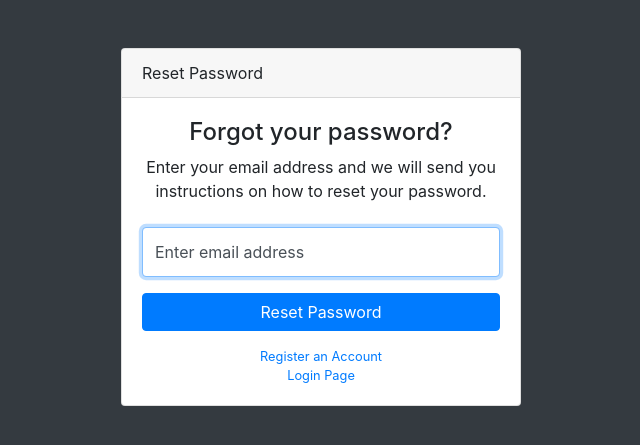
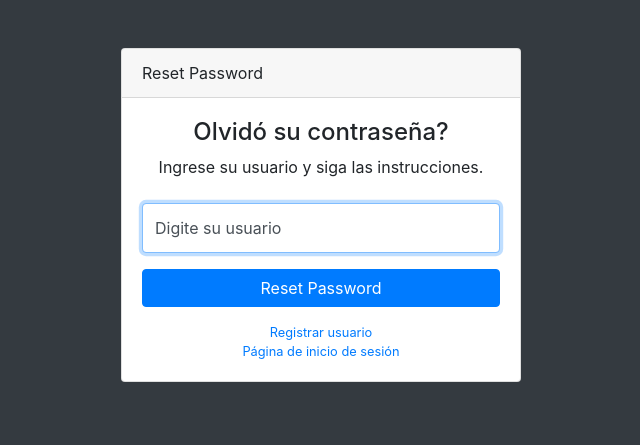
Before and after one commit to carolinaotazu/OdontoSys, a Flask app: template templates/forgot-password.html in a window 1280 px wide. Shown: the top 445 px of the page, without its empty margins (319-959 px from the left). Run offline with Flask 2, Linux system fonts and the light colour scheme; the template is opened without the code that fills it, so the values that code supplies are empty; some libraries are stand-ins or nearby versions.

Commit message:
Cambios 19-10-2018

```diff
--- a/app.py
+++ b/app.py
@@ -1,4 +1,4 @@
-from flask import Flask, render_template, request
+from flask import Flask, render_template, request, redirect, url_for
 
 
 app = Flask(__name__)
@@ -6,19 +6,36 @@ app = Flask(__name__)
 
 @app.route('/')
 def hello_world():
-    return render_template('index.html')
+    return render_template('login.html')
 
 @app.route('/login', methods=['GET','POST'])
 def login():
     if request.method=='GET':
         return render_template('login.html')
     if request.method=='POST':
-        return render_template('index.html')
+    #traer info ingresada
+        usuario= request.form['usuario']
+        contra = request.form['contra']
+        return render_template('blank.html', usuario=usuario)
 
 @app.route('/register', methods=['GET','POST'])
 def register():
     if request.method=='GET':
         return render_template('register.html')
 
+@app.route('/logout',methods=['GET'])
+def logout():
+    return redirect(url_for('hello_world'))
+
+@app.route('/forgot-password', methods=['GET','POST'])
+def forgot():
+    if request.method=='GET':
+       return render_template('forgot-password.html')
+    #if request.method=='POST':
+    #traer info ingresada
+    #    usuario= request.form['usuario']
+    #    contra = request.form['contra']
+    #    return render_template('forgot-password.html', usuario=usuario)
+
 if __name__ == '__main__':
     app.run()
--- a/templates/forgot-password.html
+++ b/templates/forgot-password.html
@@ -12,13 +12,13 @@
     <title>SB Admin - Forgot Password</title>
 
     <!-- Bootstrap core CSS-->
-    <link href="vendor/bootstrap/css/bootstrap.min.css" rel="stylesheet">
+    <link href="../static/vendor/bootstrap/css/bootstrap.min.css" rel="stylesheet">
 
     <!-- Custom fonts for this template-->
-    <link href="vendor/fontawesome-free/css/all.min.css" rel="stylesheet" type="text/css">
+    <link href="../static/vendor/fontawesome-free/css/all.min.css" rel="stylesheet" type="text/css">
 
     <!-- Custom styles for this template-->
-    <link href="css/sb-admin.css" rel="stylesheet">
+    <link href="../static/css/sb-admin.css" rel="stylesheet">
 
   </head>
 
@@ -29,32 +29,32 @@
         <div class="card-header">Reset Password</div>
         <div class="card-body">
           <div class="text-center mb-4">
-            <h4>Forgot your password?</h4>
-            <p>Enter your email address and we will send you instructions on how to reset your password.</p>
+            <h4>Olvidó su contraseña?</h4>
+            <p>Ingrese su usuario y siga las instrucciones.</p>
           </div>
           <form>
             <div class="form-group">
               <div class="form-label-group">
-                <input type="email" id="inputEmail" class="form-control" placeholder="Enter email address" required="required" autofocus="autofocus">
-                <label for="inputEmail">Enter email address</label>
+                <input type="text" id="inputEmail" class="form-control" placeholder="Digite su usuario" required="required" autofocus="autofocus">
+                <label for="inputEmail">Digite su usuario</label>
               </div>
             </div>
-            <a class="btn btn-primary btn-block" href="login.html">Reset Password</a>
+            <a class="btn btn-primary btn-block" href="/login">Reset Password</a>
           </form>
           <div class="text-center">
-            <a class="d-block small mt-3" href="register.html">Register an Account</a>
-            <a class="d-block small" href="login.html">Login Page</a>
+            <a class="d-block small mt-3" href="/register">Registrar usuario</a>
+            <a class="d-block small" href="/login">Página de inicio de sesión</a>
           </div>
         </div>
       </div>
     </div>
 
     <!-- Bootstrap core JavaScript-->
-    <script src="vendor/jquery/jquery.min.js"></script>
-    <script src="vendor/bootstrap/js/bootstrap.bundle.min.js"></script>
+    <script src="../static/vendor/jquery/jquery.min.js"></script>
+    <script src="../static/vendor/bootstrap/js/bootstrap.bundle.min.js"></script>
 
     <!-- Core plugin JavaScript-->
-    <script src="vendor/jquery-easing/jquery.easing.min.js"></script>
+    <script src="../static/vendor/jquery-easing/jquery.easing.min.js"></script>
 
   </body>
 
--- a/templates/index.html
+++ b/templates/index.html
@@ -107,7 +107,7 @@
             <h6 class="dropdown-header">Login Screens:</h6>
             <a class="dropdown-item" href="/login">Login</a>
             <a class="dropdown-item" href="/register">Register</a>
-            <a class="dropdown-item" href="forgot-password.html">Forgot Password</a>
+            <a class="dropdown-item" href="/forgot-password">Forgot Password</a>
             <div class="dropdown-divider"></div>
             <h6 class="dropdown-header">Other Pages:</h6>
             <a class="dropdown-item" href="404.html">404 Page</a>
```
Also changed, not shown: templates/blank.html (+17 -17 lines).
